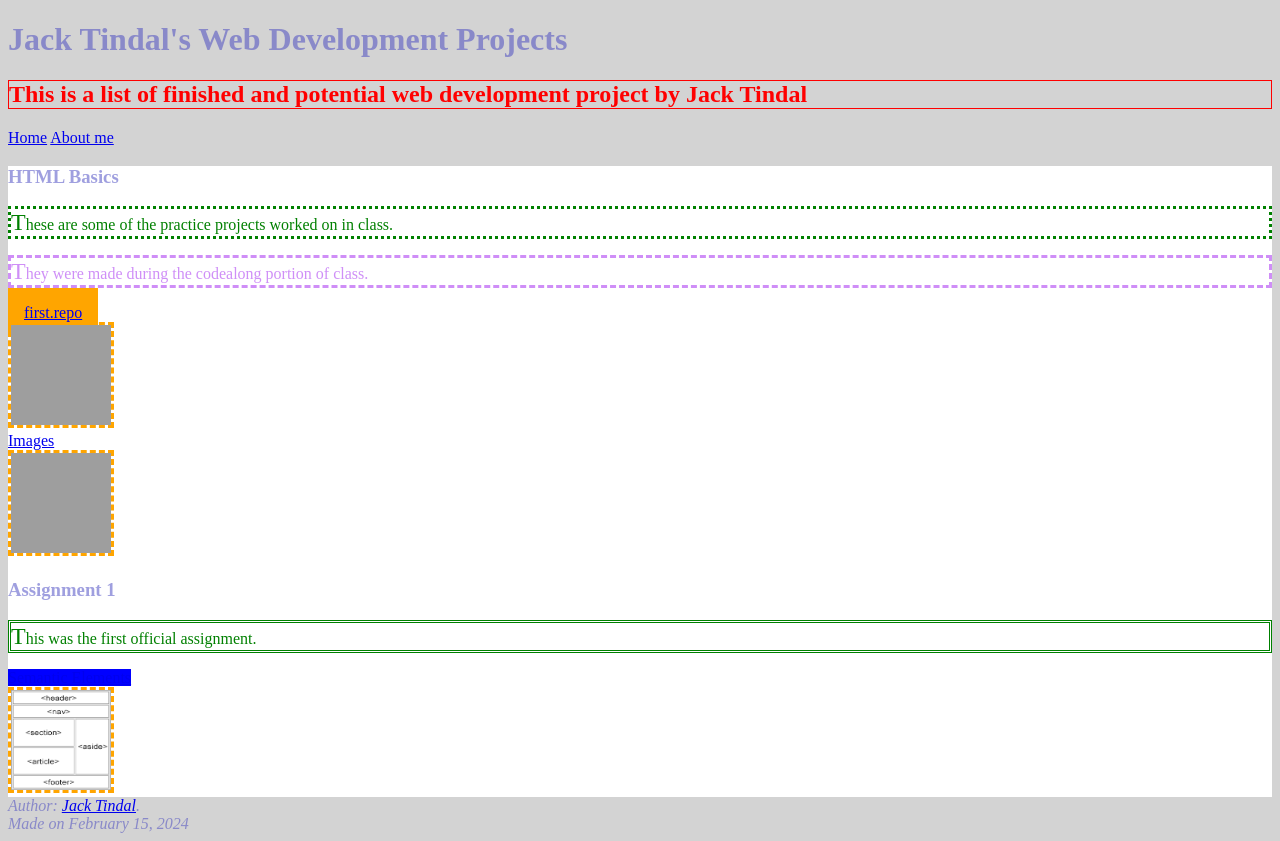
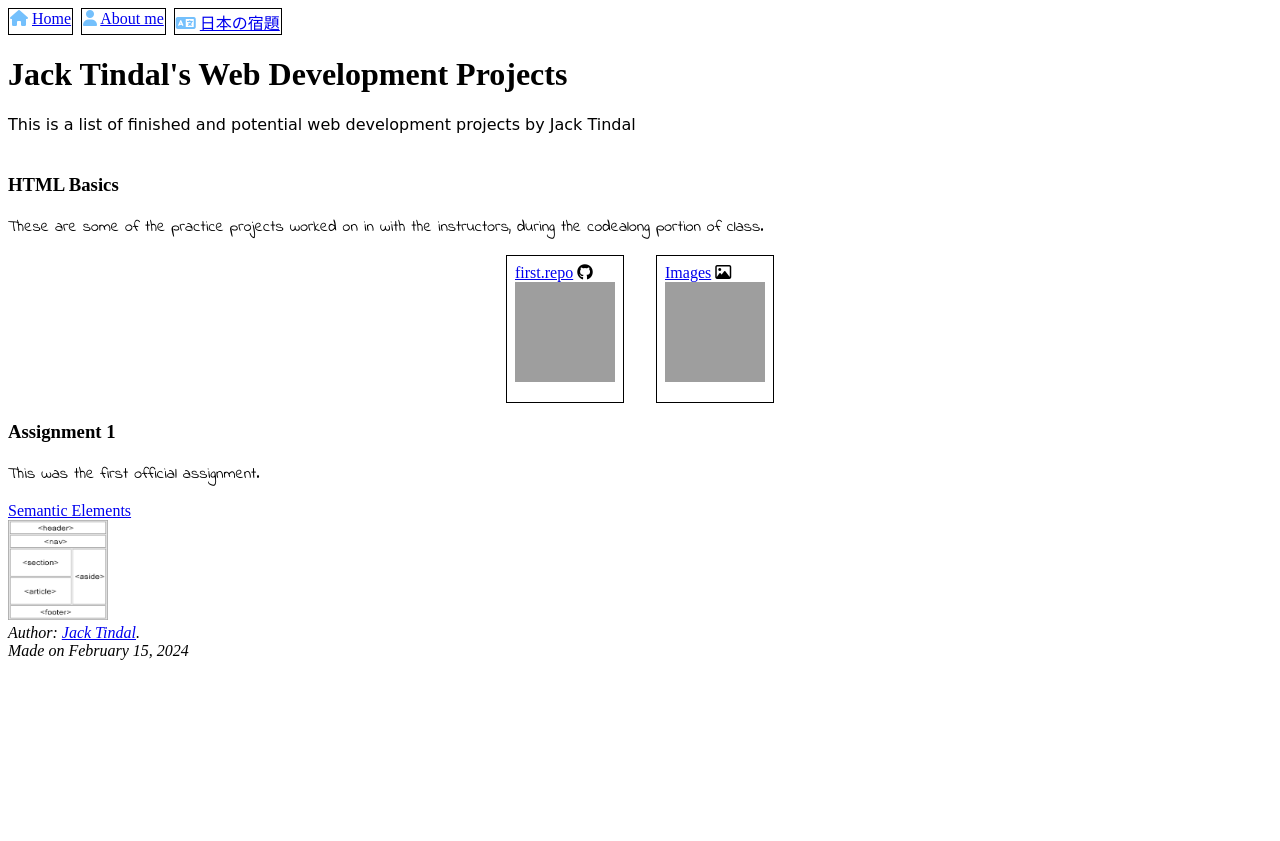
Before and after one commit to tindalj/portfolio, a plain HTML site: page index.html in a window 1280 px wide. After the commit the page ends 800 px from the top, so only its background shows below. Drawn offline with Linux system fonts and the light colour scheme; grey boxes are pictures that could not be loaded; a web font is replaced by a local one.

Commit message:
overhaul changes for portfolio and css styling. Added flexboxes, fonts, and icons.

```diff
--- a/index.html
+++ b/index.html
@@ -4,45 +4,73 @@
     <meta charset="utf-8">
     <title>My Portfolio</title>
     <link rel="stylesheet" type="text/css" href="styles/stylesheet.css">
+    <script src="https://kit.fontawesome.com/d6c910f5b7.js" crossorigin="anonymous"></script>
+    <link rel="preconnect" href="https://fonts.googleapis.com">
+    <link rel="preconnect" href="https://fonts.gstatic.com" crossorigin>
+    <link href="https://fonts.googleapis.com/css2?family=Cedarville+Cursive&family=Indie+Flower&family=Noto+Sans+JP:wght@100..900&display=swap" rel="stylesheet">
   </head>
   <body>
     <header>
-      <h1 class="important">Jack Tindal's Web Development Projects</h1>
+      <nav class="container">
+        <div class="box">
+          <i class="fa-solid fa-house" style="color: #74C0FC;"></i>
+          <a href="index.html">Home</a>
+        </div>
+        <div class="box">
+          <i class="fa-solid fa-user" style="color: #74C0FC;"></i>
+          <a href="about-me.html">About me</a>
+        </div>
+        <div class="box">
+          <i class="fa-solid fa-language" style="color: #74C0FC;"></i>
+          <a class="jp-regular" href=" ">日本の宿題</a>
+        </div>
+      </nav>
+      <div class="container-two">
+        <div>
+          <h1>Jack Tindal's Web Development Projects</h1>
+          <h4 class="cedarville-cursive-regular">This is a list of finished and potential web development projects by Jack Tindal</h2>
+        </div>
+      </div>
+    </header>
 
-      <h2>This is a list of finished and potential web development project by Jack Tindal</h2>
-      <nav>
-        <a href="index.html">Home</a>
-
-        <a href="about-me.html">About me</a>
-      </nav>
-    </header>
+<article>
   <div>
-  <article>
-    <h3 class="important">HTML Basics</h3>
-    <p class="dotted">These are some of the practice projects worked on in class.</p>
-    <p class="dashed purple-text">They were made during the codealong portion of class.</p>
+    <h3>HTML Basics</h3>
+    <p class="indie-flower-regular">These are some of the practice projects worked on in with the instructors, during the codealong portion of class.</p>
+      <div class="container-one">
+        <div class="box-one">
         <nav>
           <a href="https://github.com/tindalj/first.repo">first.repo</a>
+          <i class="fa-brands fa-github"></i>
         </nav>
-    <img src="https://live.staticflickr.com/3036/2932268558_df701a31d8_b.jpg" height="100" width="100" alt="Hello World in neon text">
-
+        <nav>
+          <a href="https://github.com/tindalj/first.repo"><img src="https://live.staticflickr.com/3036/2932268558_df701a31d8_b.jpg" height="100" width="100" alt="Hello World in neon text"></a>
+        </nav>
+        </div>
+        <div class="box-one">
         <nav>
           <a href="images.html">Images</a>
+          <i class="fa-regular fa-image"></i>
         </nav>
-    <img src="https://live.staticflickr.com/4074/4799456606_d7a0569369.jpg" height="100" width="100" alt="A page full of seperate images">
+        <nav>
+          <a href="images.html"><img src="https://live.staticflickr.com/4074/4799456606_d7a0569369.jpg" height="100" width="100" alt="A page full of seperate images"></a>
+        </nav>
+        </div>
+      </div>
+  </div>
 
-  </article>
-
-  <article>
-    <h3 class="important">Assignment 1</h3>
-    <p class="double">This was the first official assignment.</p>
+  <div>
+    <h3>Assignment 1</h3>
+    <p class="indie-flower-regular">This was the first official assignment.</p>
     <nav>
       <a href="https://github.com/tindalj/semantic-elements">Semantic Elements</a>
     </nav>
-    <img src="images/img_sem_elements.jpg" height="100" width="100" alt="A webpage outline using semantic elements">
+    <nav>
+      <a href="https://github.com/tindalj/semantic-elements"><img src="images/img_sem_elements.jpg" height="100" width="100" alt="A webpage outline using semantic elements"></a>
+    </nav>
 
+  </div>
 </article>
-</div>
 
     <footer>
       <address>
--- a/styles/stylesheet.css
+++ b/styles/stylesheet.css
@@ -1,55 +1,69 @@
-html,
-h1 {
-  color: hsla(240, 50%, 50%, 0.5);
+.container {
+  display: flex;
+  flex-direction: row;
+  flex-wrap: wrap;
+  flex-flow: row;
+  justify-content: flex-start;
+  gap:.5rem;
 }
-div {
-  background-color: white;
+
+.container-one {
+  display: flex;
+  flex-direction: row;
+  flex-wrap: wrap;
+  flex-flow: row;
+  justify-content: center;
+  align-items: flex-start;
+  gap: 2rem;
 }
-p::first-letter { font-size: 150%; }
-p {
-  color: green;
+
+.container-two {
+  display: flex;
+  flex-direction: column;
+  justify-content: center;
+  align-items: flex-start;
 }
-body {
-  background-color: LightGray;
+
+.box {
+  border: 1px solid black;
+  background: white;
+  padding-left: 1px;
+  padding-right: 1px;
+  padding-top: 1px;
 }
-footer a:hover {
-  color: magenta;
-  font-family: papyrus;
+
+.box-one {
+  border: 1px solid black;
+  background: white;
+  padding: .5rem;
+  padding-bottom: 1rem;
 }
-.purple-text {
-  color: rgba(160, 32, 240, .5);
+
+.cedarville-cursive-regular {
+  font-family: "Cedarville Cursive", cursive;
+  font-weight: 400;
+  font-style: normal;
 }
-.important {
-font-weight: bold;
+
+.indie-flower-regular {
+  font-family: "Indie Flower", cursive;
+  font-weight: 400;
+  font-style: normal;
 }
-.important:hover {
-background-color: #FFFFFF;
-font-size: 200%;
-font-family: papyrus;
+
+.noto-sans jp-regular {
+  font-family: "Noto Sans JP", sans-serif;
+  font-optical-sizing: auto;
+  font-weight: 400;
+  font-style: normal;
 }
-#lead-paragraph {
-color: purple;
-font-weight: bold;
+
+p.a {
+  font-family: "Times New Roman", Times, serif;
+  font-weight: bold;
+  font-size: 300%
 }
-a[href="https://github.com/tindalj/first.repo"] {
-background-color: orange;
-padding: 1rem;
+
+footer {
+  font-style: italic;
 }
-a[href="https://github.com/tindalj/semantic-elements"] {
-background-color: blue;
-}
-h2 {
-color: red;
-border-style: solid;
-border-width: 1px;
-border-color: red;
-}
-img {
-border-style: dashed;
-border-color: orange;
-border-width: 3px;
-}
-p.dotted {border-style: dotted;}
-p.dashed {border-style: dashed;}
-p.solid {border-style: solid;}
-p.double {border-style: double;}
```
Lines whose indentation alone changed are shown as unchanged.
